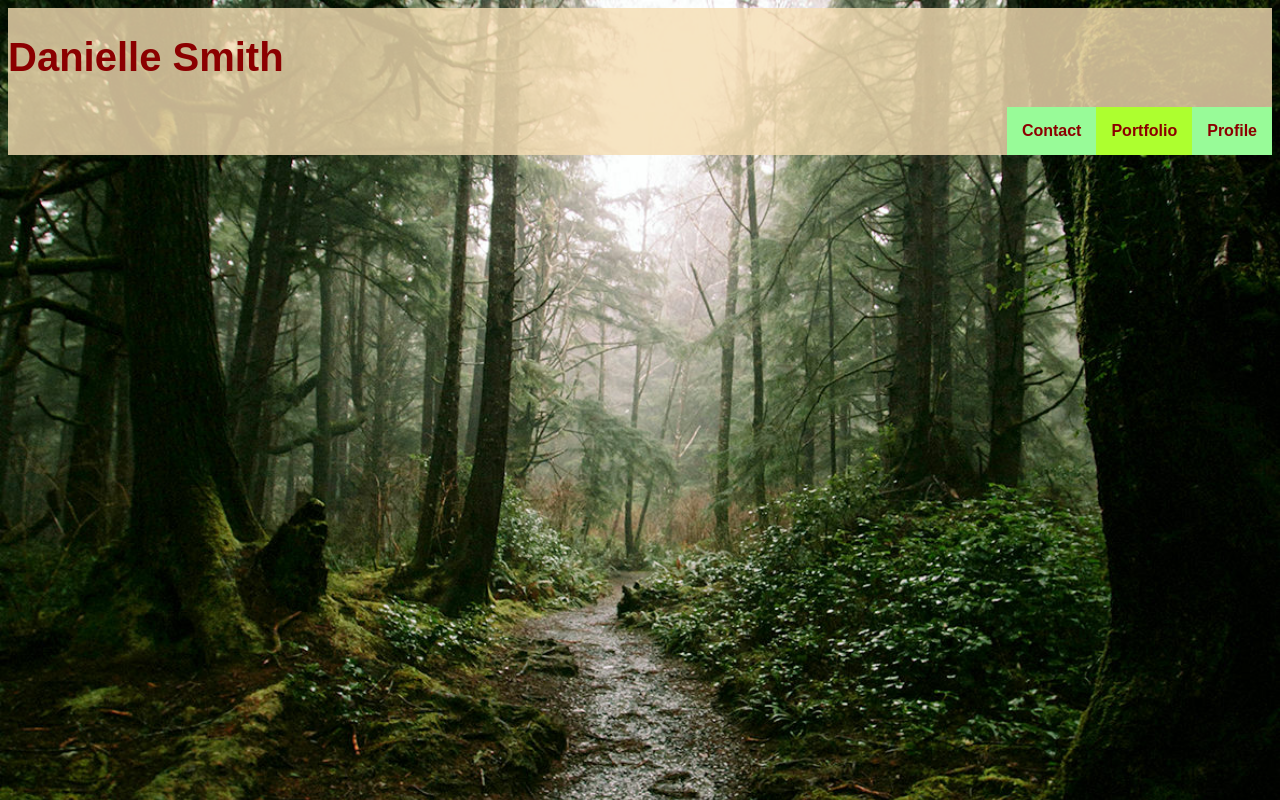
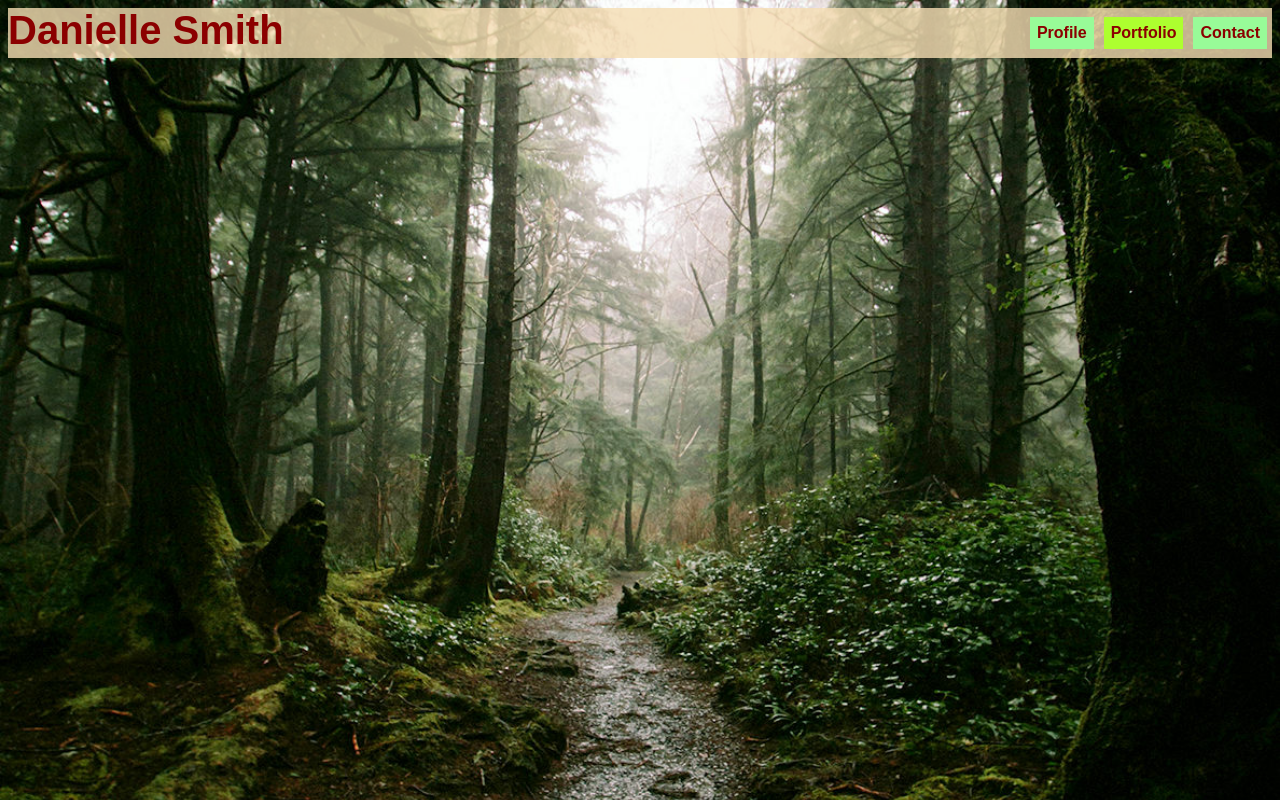
Before and after one commit to Geno1131993/Portfolio.github.io, a plain HTML site: page index.html in a window 1280 px wide. Drawn offline with Linux system fonts and the light colour scheme.

Commit message:
Made various changes to buttons and formatting.

```diff
--- a/assets/css/index/float.css
+++ b/assets/css/index/float.css
@@ -5,8 +5,6 @@
 
 .right{
     float:right;
-    padding: 15px;
-    margin: 0 auto;
 }
 
 .left{
--- a/assets/css/index/style.css
+++ b/assets/css/index/style.css
@@ -2,6 +2,35 @@
     Danielle Smith
     style.css -- stylesheet to manipulate colors, images, and fonts of page
 */
+
+
+
+
+*{
+    box-sizing: border-box;
+}
+
+
+.button{
+    font-family: Arial, Helvetica, sans-serif;
+    font-size: 16px;
+    color: rgba(139, 0, 0, 1);
+    text-align: center;
+    padding: 7px;
+    margin: 5px;
+    margin-top: 9px;
+}
+
+
+body{
+    background-image: url("../../images/forks.jpg");
+    background-repeat: no-repeat;
+    background-position: right top;
+    background-attachment: scroll;
+    background-size: cover;
+}
+
+
 
 
 
@@ -11,6 +40,7 @@
     font-size: 20px;
     font-family: Arial, Helvetica, sans-serif;
     width: 100%;
+    height: 50px;
 }
 
 
@@ -27,24 +57,3 @@
 #portfolio{
     background-color: rgba(173, 255, 47, 1);
 }
-
-
-
-
-.right{
-    font-family: Arial, Helvetica, sans-serif;
-    font-size: 16px;
-    color: rgba(139, 0, 0, 1);
-    width: 200;
-    height: 100;
-    text-align: center;
-}
-
-
-body{
-    background-image: url("../../images/forks.jpg");
-    background-repeat: no-repeat;
-    background-position: right top;
-    background-attachment: scroll;
-    background-size: cover;
-}
--- a/index.html
+++ b/index.html
@@ -29,32 +29,25 @@
 
     <body>
 
-        <div id = "header" class = "left">
-            <h1>Danielle Smith</h1>
+        <div id = "header">
+            <h1 class = "left">Danielle Smith</h1>
 
 
-        <div id = "profile" class = "right">
-            <strong>Profile</strong> <br>
-        </div>
+            <div id = "contact" class = "right button">
+                <strong>Contact</strong> <br>
+            </div>
 
 
+            <div id = "portfolio" class = "right button">
+                <strong>Portfolio</strong> <br>
+            </div>
 
-        <div id = "portfolio" class = "right">
-            <strong>Portfolio</strong> <br>
-        </div>
+            <div id = "profile" class = "right button">
+                <strong>Profile</strong> <br>
+             </div>
 
 
-
-        <div id = "contact" class = "right">
-            <strong>Contact</strong> <br>
-        </div>
-
-
-
-        </div>
-
-
-        <div>
+            </div>
 
 
         <!--
```
